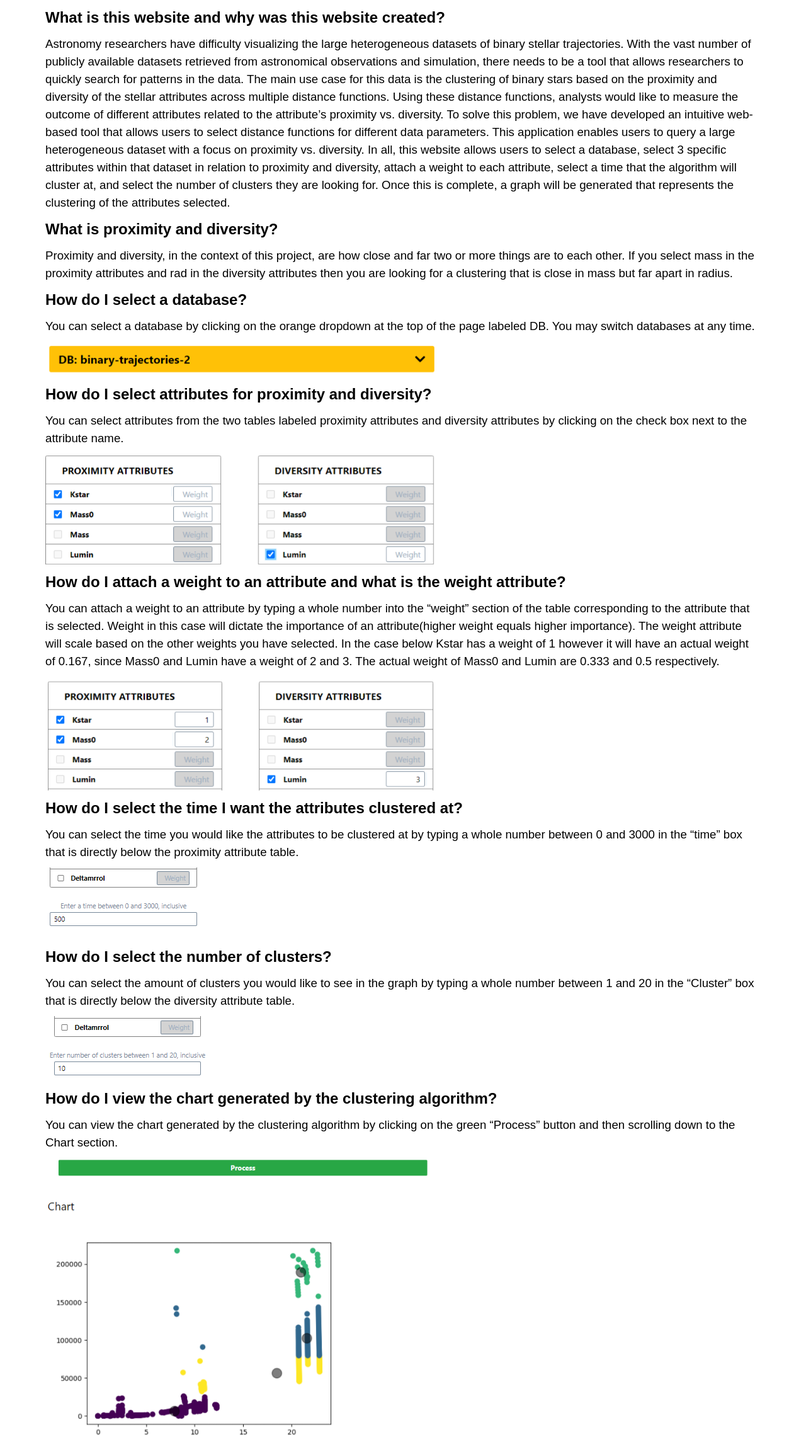
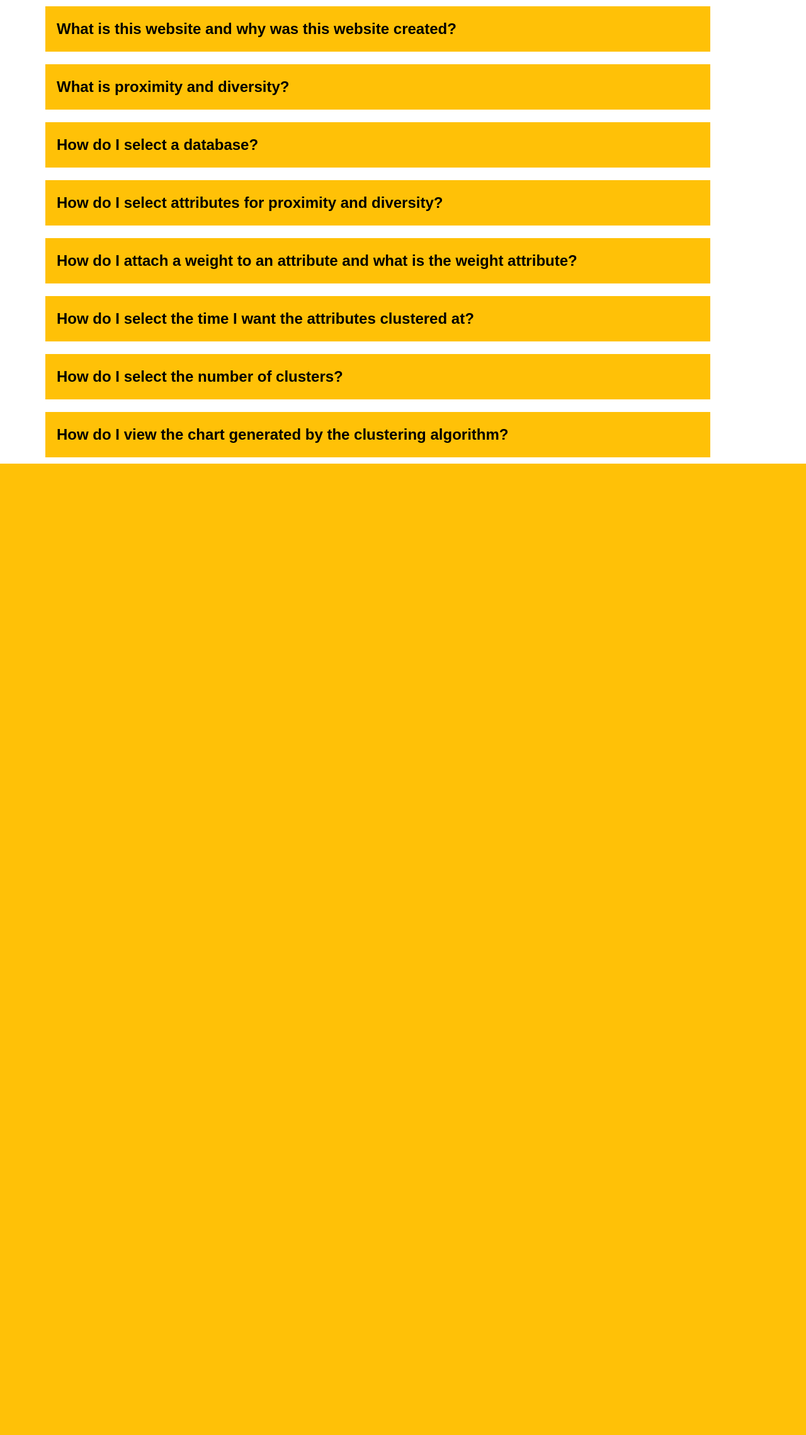
Before and after one commit to sdmay21-31/ProximityVsDiversity, a Django app: page /guide/ in a window 1280 px wide. Shown: the part 106-2384 px from the top of the page at 63% size. After the commit the page ends 842 px from the top, so only its background shows below. Run offline with Django 3.2, Linux system fonts and the light colour scheme; some libraries are stand-ins or nearby versions.

Commit message:
Changes to user help page

```diff
--- a/app/static/main.js
+++ b/app/static/main.js
@@ -97,6 +97,14 @@ function populateDropdown(dbNameFromStorage=null) {
   });
   if (dbNameFromStorage) {
     return choice;
+  }
+}
+function handleHelpTitleClick(helpId) {
+  var content = document.getElementById(helpId);
+  if(content.style.maxHeight){
+    content.style.maxHeight = null;
+  } else {
+    content.style.maxHeight = content.scrollHeight+"px";
   }
 }
 function handleDropdownSelection(p) {
--- a/app/static/style.css
+++ b/app/static/style.css
@@ -333,6 +333,22 @@ nav {
     /* margin: 2rem auto; */
 }
 /* for user_documentation */
+.help-title{
+    background-color: #ffc107;
+    cursor: pointer;
+    padding: 18px;
+    width: 100%;
+    border: none;
+    text-align: left;
+    outline: none;
+}
+.help-response{
+    padding: 5px;
+    overflow: hidden;
+    background-color: #ffffff;
+    max-height: 0;
+    transition: max-height 0.35s ease-out;
+}
 .help-header{
 	color: #000000;
 	font-size: 22pt;
@@ -361,11 +377,7 @@ nav {
 	font-style: normal;
 }
 
-.helpMenu {
-	text-align:left;
-	background-color: #ffffff;
-}
-p.helpP{
+.help-div{
 	padding-top: 10px;
 	padding-left: 72px;
 	padding-right:72px;
--- a/app/templates/user_documentation.html
+++ b/app/templates/user_documentation.html
@@ -7,29 +7,98 @@
 	</header>
 	 {% load static %}
 </head>
-<body class="helpMenu">
-	<p class = "helpP"><span class="titleHead" id="helpP">What is this website and why was this website created?</span></p>
-	<p class = "helpP"><span class="titleResponse" id="helpP">Astronomy researchers have difficulty visualizing the large heterogeneous datasets of binary stellar trajectories. With the vast number of publicly available datasets retrieved from astronomical observations and simulation, there needs to be a tool that allows researchers to quickly search for patterns in the data. The main use case for this data is the clustering of binary stars based on the proximity and diversity of the stellar attributes across multiple distance functions. Using these distance functions, analysts would like to measure the outcome of different attributes related to the attribute&rsquo;s proximity vs. diversity. To solve this problem, we have developed an intuitive web-based tool that allows users to select distance functions for different data parameters. This application enables users to query a large heterogeneous dataset with a focus on proximity vs. diversity. In all, this website allows users to select a database, select 3 specific attributes within that dataset in relation to proximity and diversity, attach a weight to each attribute, select a time that the algorithm will cluster at, and select the number of clusters they are looking for. Once this is complete, a graph will be generated that represents the clustering of the attributes selected.</span></p>
-	<p class = "helpP"><span class="titleHead" id="helpP">What is proximity and diversity?</span></p>
-	<p class = "helpP"><span class="titleResponse" id="helpP">Proximity and diversity, in the context of this project, are how close and far two or more things are to each other. If you select mass in the proximity attributes and rad in the diversity attributes then you are looking for a clustering that is close in mass but far apart in radius.</span></p>
-	<p class = "helpP"><span class="titleHead" id="helpP">How do I select a database?</span></p>
-	<p class = "helpP"><span class="titleResponse" id="helpP">You can select a database by clicking on the orange dropdown at the top of the page labeled DB. You may switch databases at any time.</span></p>
+<body>
+	<div class="data-input-container">
+		<div class="help-div">
+			<button type="button" class="help-title titleHead" onclick="handleHelpTitleClick('response1')">What is this website and why was this website created?</button>
+			<div class="help-response titleResponse" id="response1">
+				<p>
+					Astronomy researchers have difficulty visualizing the large heterogeneous datasets of binary stellar trajectories.
+					With the vast number of publicly available datasets retrieved from astronomical observations and simulation,
+					there needs to be a tool that allows researchers to quickly search for patterns in the data.
+					The main use case for this data is the clustering of binary stars based on the proximity and diversity of the
+					stellar attributes across multiple distance functions. Using these distance functions, analysts would like to measure the outcome
+					of different attributes related to the attribute&rsquo;s proximity vs. diversity. To solve this problem, we have developed an
+					intuitive web-based tool that allows users to select distance functions for different data parameters.
+					This application enables users to query a large heterogeneous dataset with a focus on proximity vs. diversity.
+					In all, this website allows users to select a database, select 3 specific attributes within that dataset in relation to proximity and diversity,
+					attach a weight to each attribute, select a time that the algorithm will cluster at, and select the number of clusters they are looking for.
+					Once this is complete, a graph will be generated that represents the clustering of the attributes selected.
+				</p>
+			</div>
+		</div>
+		<div class="help-div">
+			<button type="button" class="help-title titleHead" onclick="handleHelpTitleClick('response2')">What is proximity and diversity?</button>
+			<div class="help-response titleResponse" id="response2">
+				<p>
+					Proximity and diversity, in the context of this project, are how close and far two or more things are to each other.
+					If you select mass in the proximity attributes and rad in the diversity attributes then you are looking for a clustering that is
+					close in mass but far apart in radius.
+				</p>
+			</div>
+		</div>
+		<div class="help-div">
+			<button type="button" class="help-title titleHead" onclick="handleHelpTitleClick('response3')">How do I select a database?</button>
+			<div class="help-response titleResponse" id="response3">
+				<p>
+					You can select a database by clicking on the orange dropdown at the top of the page labeled DB. You may switch databases at any time.
+				</p>
 				<p class = "helpP"><span style="overflow: hidden; display: inline-block; margin: 0.00px 0.00px; border: 0.00px solid #000000; transform: rotate(0.00rad) translateZ(0px); -webkit-transform: rotate(0.00rad) translateZ(0px); width: 624.00px; height: 56.00px;"><img alt="" src={% static "images/image2.png"%} style="width: 624.00px; height: 56.00px; margin-left: 0.00px; margin-top: 0.00px; transform: rotate(0.00rad) translateZ(0px); -webkit-transform: rotate(0.00rad) translateZ(0px);" title=""></span></p>
-	<p class = "helpP"><span class="titleHead" id="helpP">How do I select attributes for proximity and diversity?</span></p>
-	<p class = "helpP"><span class="titleResponse" id="helpP">You can select attributes from the two tables labeled proximity attributes and diversity attributes by clicking on the check box next to the attribute name.</span></p>
+			</div>
+		</div>
+		<div class="help-div">
+			<button type="button" class="help-title titleHead" onclick="handleHelpTitleClick('response4')">How do I select attributes for proximity and diversity?</button>
+			<div class="help-response titleResponse" id="response4">
+				<p>
+					You can select attributes from the two tables labeled proximity attributes and diversity attributes by clicking on the check box next to the attribute name.
+				</p>
 				<p class = "helpP"><span style="overflow: hidden; display: inline-block; margin: 0.00px 0.00px; border: 0.00px solid #000000; transform: rotate(0.00rad) translateZ(0px); -webkit-transform: rotate(0.00rad) translateZ(0px); width: 624.00px; height: 176.00px;"><img alt="" src={% static "images/image1.png"%} style="width: 624.00px; height: 176.00px; margin-left: 0.00px; margin-top: 0.00px; transform: rotate(0.00rad) translateZ(0px); -webkit-transform: rotate(0.00rad) translateZ(0px);" title=""></span></p>
-	<p class = "helpP"><span class="titleHead" id="helpP">How do I attach a weight to an attribute and what is the weight attribute?</span></p>
-	<p class = "helpP"><span class="titleResponse" id="helpP">You can attach a weight to an attribute by typing a whole number into the &ldquo;weight&rdquo; section of the table corresponding to the attribute that is selected. Weight in this case will dictate the importance of an attribute(higher weight equals higher importance). The weight attribute will scale based on the other weights you have selected. In the case below Kstar has a weight of 1 however it will have an actual weight of 0.167, since Mass0 and Lumin have a weight of 2 and 3. The actual weight of Mass0 and Lumin are 0.333 and 0.5 respectively.</span></p>
+			</div>
+		</div>
+		<div class="help-div">
+			<button type="button" class="help-title titleHead" onclick="handleHelpTitleClick('response5')">How do I attach a weight to an attribute and what is the weight attribute?</button>
+			<div class="help-response titleResponse" id="response5">
+				<p>
+					You can attach a weight to an attribute by typing a whole number into the &ldquo;weight&rdquo; section of the table
+					corresponding to the attribute that is selected. Weight in this case will dictate the importance of an attribute
+					(higher weight equals higher importance). The weight attribute will scale based on the other weights you have selected.
+					In the case below Kstar has a weight of 1 however it will have an actual weight of 0.167, since Mass0 and Lumin have a weight of 2 and 3.
+					The actual weight of Mass0 and Lumin are 0.333 and 0.5 respectively.
+				</p>
 				<p class = "helpP"><span style="overflow: hidden; display: inline-block; margin: 0.00px 0.00px; border: 0.00px solid #000000; transform: rotate(0.00rad) translateZ(0px); -webkit-transform: rotate(0.00rad) translateZ(0px); width: 624.00px; height: 181.33px;"><img alt="" src={% static "images/image5.png"%} style="width: 624.00px; height: 181.33px; margin-left: 0.00px; margin-top: 0.00px; transform: rotate(0.00rad) translateZ(0px); -webkit-transform: rotate(0.00rad) translateZ(0px);" title=""></span></p>
-	<p class = "helpP"><span class="titleHead" id="helpP">How do I select the time I want the attributes clustered at?</span></p>
-	<p class = "helpP"><span class="titleResponse" id="helpP">You can select the time you would like the attributes to be clustered at by typing a whole number between 0 and 3000 in the &ldquo;time&rdquo; box that is directly below the proximity attribute table.</span></p>
+			</div>
+		</div>
+		<div class="help-div">
+			<button type="button" class="help-title titleHead" onclick="handleHelpTitleClick('response6')">How do I select the time I want the attributes clustered at?</button>
+			<div class="help-response titleResponse" id="response6">
+				<p>
+					You can select the time you would like the attributes to be clustered at by typing a whole number between 0 and 3000
+					 in the &ldquo;time&rdquo; box that is directly below the proximity attribute table.
+				</p>
 				<p class = "helpP"><span style="overflow: hidden; display: inline-block; margin: 0.00px 0.00px; border: 0.00px solid #000000; transform: rotate(0.00rad) translateZ(0px); -webkit-transform: rotate(0.00rad) translateZ(0px); width: 249.00px; height: 114.00px;"><img alt="" src={% static "images/image3.png"%} style="width: 249.00px; height: 114.00px; margin-left: 0.00px; margin-top: 0.00px; transform: rotate(0.00rad) translateZ(0px); -webkit-transform: rotate(0.00rad) translateZ(0px);" title=""></span></p>
-	<p class = "helpP"><span class="titleHead" id="helpP">How do I select the number of clusters?</span></p>
-	<p class = "helpP"><span class="titleResponse" id="helpP">You can select the amount of clusters you would like to see in the graph by typing a whole number between 1 and 20 in the “Cluster” box that is directly below the diversity attribute table.</span></p>
+			</div>
+		</div>
+		<div class="help-div">
+			<button type="button" class="help-title titleHead" onclick="handleHelpTitleClick('response7')">How do I select the number of clusters?</button>
+			<div class="help-response titleResponse" id="response7">
+				<p>
+					You can select the amount of clusters you would like to see in the graph by typing a whole number between 1 and 20 in the
+					“Cluster” box that is directly below the diversity attribute table.
+				</p>
 				<p class = "helpP"><span style="overflow: hidden; display: inline-block; margin: 0.00px 0.00px; border: 0.00px solid #000000; transform: rotate(0.00rad) translateZ(0px); -webkit-transform: rotate(0.00rad) translateZ(0px); width: 267.00px; height: 103.00px;"><img alt="" src={% static "images/image6.png"%} style="width: 267.00px; height: 103.00px; margin-left: 0.00px; margin-top: 0.00px; transform: rotate(0.00rad) translateZ(0px); -webkit-transform: rotate(0.00rad) translateZ(0px);" title=""></span></p>
-	<p class = "helpP"><span class="titleHead" id="helpP">How do I view the chart generated by the clustering algorithm?</span></p>
-	<p class = "helpP"><span class="titleResponse">You can view the chart generated by the clustering algorithm by clicking on the green &ldquo;Process&rdquo; button and then scrolling down to the Chart section.</span></p>
+			</div>
+		</div>
+		<div class="help-div">
+			<button type="button" class="help-title titleHead" onclick="handleHelpTitleClick('response8')">How do I view the chart generated by the clustering algorithm?</button>
+			<div class="help-response titleResponse" id="response8">
+				<p>
+					You can view the chart generated by the clustering algorithm by clicking on the green &ldquo;Process&rdquo; button and
+					then scrolling down to the Chart section.
+				</p>
 				<p class = "helpP"><span style="overflow: hidden; display: inline-block; margin: 0.00px 0.00px; border: 0.00px solid #000000; transform: rotate(0.00rad) translateZ(0px); -webkit-transform: rotate(0.00rad) translateZ(0px); width: 624.00px; height: 440.00px;"><img alt="" src={% static "images/image4.png"%} style="width: 624.00px; height: 440.00px; margin-left: 0.00px; margin-top: 0.00px; transform: rotate(0.00rad) translateZ(0px); -webkit-transform: rotate(0.00rad) translateZ(0px);" title=""></span></p>
+			</div>
+		</div>
+	</div>
 </body>
 </html>
 {% endblock %}
```
Lines whose indentation alone changed are shown as unchanged.
